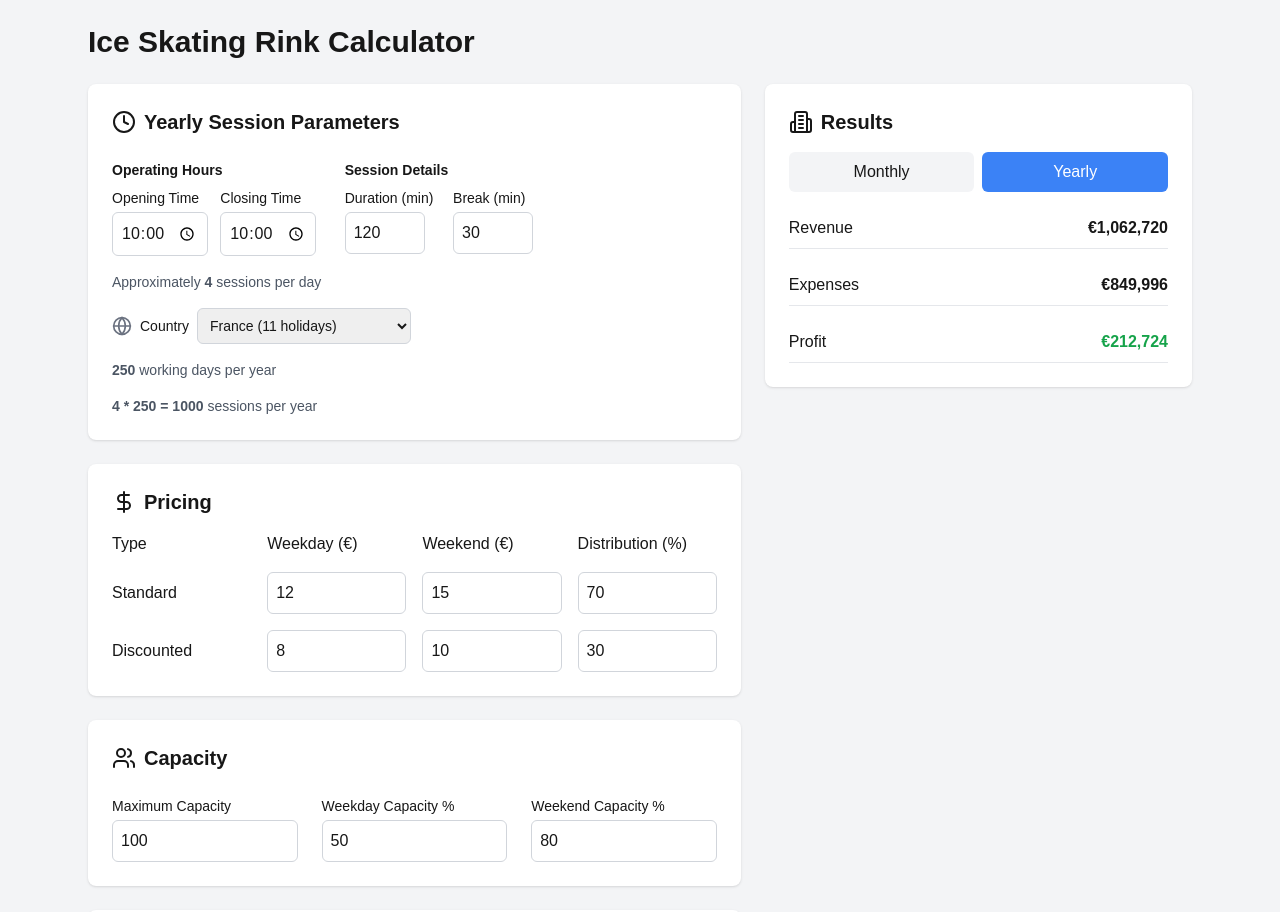
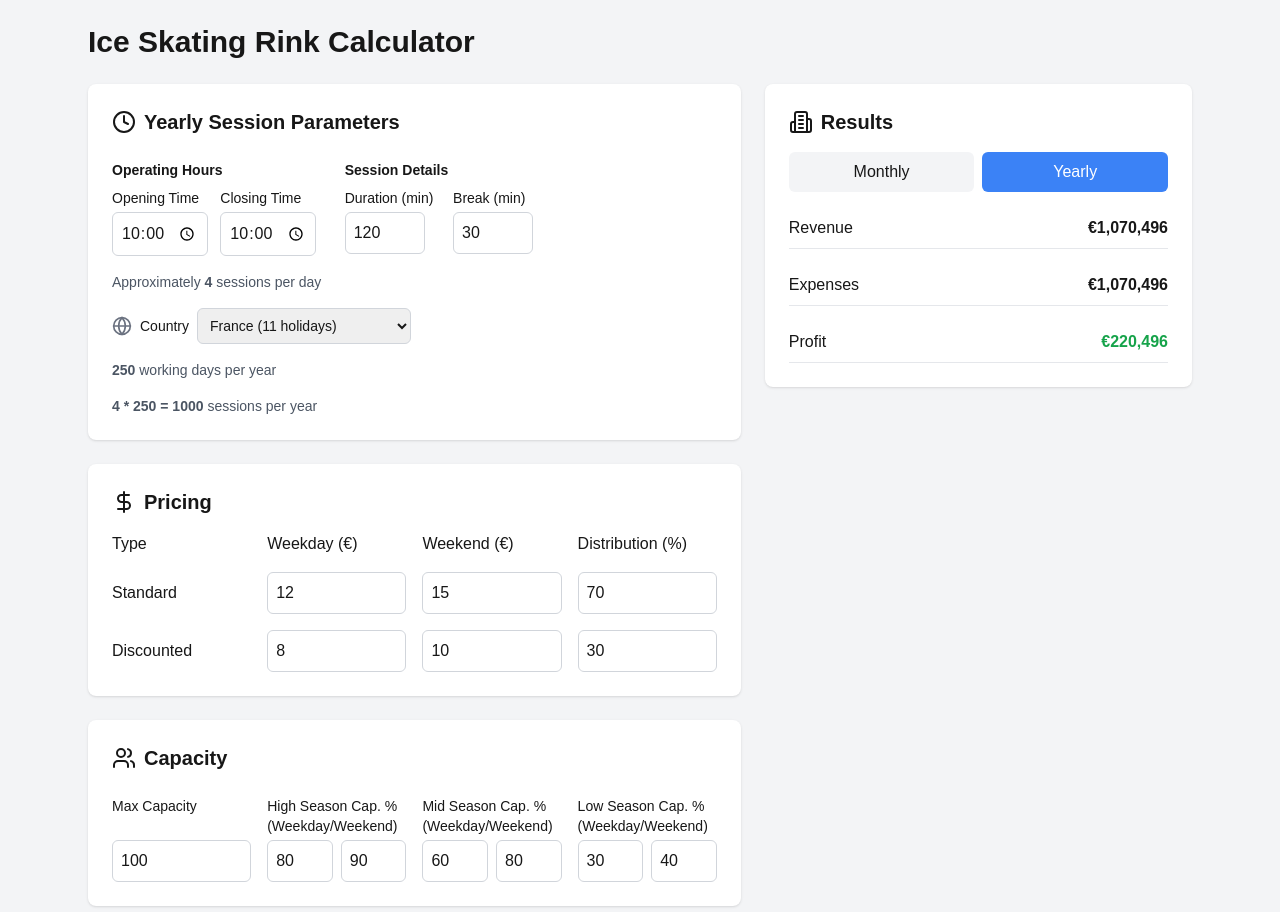
Before and after one commit to trkaplan/profitmeter-web, a Next.js app: page / in a window 1280 px wide. Shown: the top 912 px of the page. Built offline with nearby package versions, Linux system fonts and the light colour scheme.

Commit message:
add seasonal capacity

```diff
--- a/pages/index.tsx
+++ b/pages/index.tsx
@@ -21,8 +21,12 @@ type Pricing = {
 
 type Capacity = {
   max_capacity: number
-  weekday_percentage: number
-  weekend_percentage: number
+  high_season_weekday_percentage: number
+  high_season_weekend_percentage: number
+  mid_season_weekday_percentage: number
+  mid_season_weekend_percentage: number
+  low_season_weekday_percentage: number
+  low_season_weekend_percentage: number
 }
 
 type FormData = {
@@ -67,8 +71,12 @@ const CalculatorForm = () => {
     },
     capacity: {
       max_capacity: 100,
-      weekday_percentage: 50,
-      weekend_percentage: 80,
+      high_season_weekday_percentage: 80,
+      high_season_weekend_percentage: 90,
+      mid_season_weekday_percentage: 60,
+      mid_season_weekend_percentage: 80,
+      low_season_weekday_percentage: 30,
+      low_season_weekend_percentage: 40,
     },
     expenses: initialExpenses,
   })
@@ -109,7 +117,35 @@ const CalculatorForm = () => {
     field: V,
     value: FormData[T][U][V]
   ) => {
-    setFormData((prev) => ({
+    setFormData((prev) => {
+      // Handle distribution adjustments
+      if (
+        section === 'pricing' &&
+        (field === 'standard_distribution' || field === 'discounted_distribution')
+      ) {
+        const newValue = value as number
+        const pricing = prev[section][subsection] as Pricing
+
+        // Ensure the value is between 0 and 100
+        const clampedValue = Math.max(0, Math.min(100, newValue))
+
+        return {
+          ...prev,
+          [section]: {
+            ...prev[section],
+            [subsection]: {
+              ...prev[section][subsection],
+              standard_distribution:
+                field === 'standard_distribution' ? clampedValue : 100 - clampedValue,
+              discounted_distribution:
+                field === 'discounted_distribution' ? clampedValue : 100 - clampedValue,
+            },
+          },
+        }
+      }
+
+      // Handle other fields normally
+      return {
         ...prev,
         [section]: {
           ...prev[section],
@@ -118,7 +154,8 @@ const CalculatorForm = () => {
             [field]: value,
           },
         },
-    }))
+      }
+    })
   }
 
   const handleCapacityChange = (field: keyof FormData['capacity'], value: number) => {
@@ -211,18 +248,44 @@ const CalculatorForm = () => {
     return Math.floor(totalMinutes / sessionLength)
   }
 
+  const getSeasonalPercentages = (month: number): { weekday: number; weekend: number } => {
+    // High season: Nov-Feb (10, 11, 0, 1)
+    if (month === 10 || month === 11 || month === 0 || month === 1) {
+      return {
+        weekday: formData.capacity.high_season_weekday_percentage,
+        weekend: formData.capacity.high_season_weekend_percentage,
+      }
+    }
+    // Mid season: Mar-Apr, Sep-Oct (2, 3, 8, 9)
+    if (month === 2 || month === 3 || month === 8 || month === 9) {
+      return {
+        weekday: formData.capacity.mid_season_weekday_percentage,
+        weekend: formData.capacity.mid_season_weekend_percentage,
+      }
+    }
+    // Low season: May-Aug (4, 5, 6, 7)
+    return {
+      weekday: formData.capacity.low_season_weekday_percentage,
+      weekend: formData.capacity.low_season_weekend_percentage,
+    }
+  }
+
   const calculateMonthlyRevenue = () => {
     const weekdaySessions = calculateWeekdaySessions()
     const weekendSessions = weekdaySessions // Assuming same schedule for weekends
+
+    // Get current month (0-11)
+    const currentMonth = new Date().getMonth()
+    const seasonalPercentages = getSeasonalPercentages(currentMonth)
 
     // Calculate average working days per month (excluding holidays)
     const workingDaysPerMonth = selectedCountry.workingDays / 12
     const weekdaysPerMonth = Math.round(workingDaysPerMonth) // Weekdays excluding holidays
     const weekendsPerMonth = Math.round(30.44 - workingDaysPerMonth) // Average days in month minus working days
 
-    // Calculate weekday revenue
+    // Calculate weekday revenue with seasonal adjustment
     const weekdayCapacity = Math.round(
-      (formData.capacity.max_capacity * formData.capacity.weekday_percentage) / 100
+      (formData.capacity.max_capacity * seasonalPercentages.weekday) / 100
     )
     const weekdayStandardRevenue = Math.round(
       weekdaySessions *
@@ -239,9 +302,9 @@ const CalculatorForm = () => {
         (formData.pricing.weekday.discounted_distribution / 100)
     )
 
-    // Calculate weekend revenue
+    // Calculate weekend revenue with seasonal adjustment
     const weekendCapacity = Math.round(
-      (formData.capacity.max_capacity * formData.capacity.weekend_percentage) / 100
+      (formData.capacity.max_capacity * seasonalPercentages.weekend) / 100
     )
     const weekendStandardRevenue = Math.round(
       weekendSessions *
@@ -258,17 +321,73 @@ const CalculatorForm = () => {
         (formData.pricing.weekend.discounted_distribution / 100)
     )
 
-    const monthlyRevenue = Math.round(
+    return {
+      weekdayStandardRevenue,
+      weekdayDiscountedRevenue,
+      weekendStandardRevenue,
+      weekendDiscountedRevenue,
+      totalRevenue:
         weekdayStandardRevenue +
         weekdayDiscountedRevenue +
         weekendStandardRevenue +
-        weekendDiscountedRevenue
+        weekendDiscountedRevenue,
+    }
+  }
+
+  const calculateYearlyResults = () => {
+    let totalRevenue = 0
+    let monthlyRevenues = []
+
+    // Calculate revenue for each month
+    for (let month = 0; month < 12; month++) {
+      const seasonalPercentages = getSeasonalPercentages(month)
+
+      // Calculate base monthly revenue
+      const weekdaySessions = calculateWeekdaySessions()
+      const weekendSessions = weekdaySessions
+
+      const workingDaysPerMonth = selectedCountry.workingDays / 12
+      const weekdaysPerMonth = Math.round(workingDaysPerMonth)
+      const weekendsPerMonth = Math.round(30.44 - workingDaysPerMonth)
+
+      // Calculate weekday revenue with seasonal adjustment
+      const weekdayCapacity = Math.round(
+        (formData.capacity.max_capacity * seasonalPercentages.weekday) / 100
       )
-    return monthlyRevenue
+      const weekdayRevenue =
+        weekdaySessions *
+        weekdaysPerMonth *
+        weekdayCapacity *
+        ((formData.pricing.weekday.standard * formData.pricing.weekday.standard_distribution +
+          formData.pricing.weekday.discounted * formData.pricing.weekday.discounted_distribution) /
+          100)
+
+      // Calculate weekend revenue with seasonal adjustment
+      const weekendCapacity = Math.round(
+        (formData.capacity.max_capacity * seasonalPercentages.weekend) / 100
+      )
+      const weekendRevenue =
+        weekendSessions *
+        weekendsPerMonth *
+        weekendCapacity *
+        ((formData.pricing.weekend.standard * formData.pricing.weekend.standard_distribution +
+          formData.pricing.weekend.discounted * formData.pricing.weekend.discounted_distribution) /
+          100)
+
+      const monthlyRevenue = Math.round(weekdayRevenue + weekendRevenue)
+      monthlyRevenues.push(monthlyRevenue)
+      totalRevenue += monthlyRevenue
+    }
+
+    return {
+      monthlyRevenues,
+      totalRevenue: Math.round(totalRevenue),
+      averageMonthlyRevenue: Math.round(totalRevenue / 12),
+    }
   }
 
   const calculateMonthlyResults = () => {
-    const monthlyRevenue = calculateMonthlyRevenue()
+    const monthlyRevenue = calculateMonthlyRevenue().totalRevenue
     const totalExpenses = formData.expenses.reduce((a, b) => a + b.totalAmount, 0)
     const monthlyExpenses = Math.round(totalExpenses / 12) // Round monthly expenses
     const monthlyProfit = Math.round(monthlyRevenue - monthlyExpenses)
@@ -277,15 +396,6 @@ const CalculatorForm = () => {
       revenue: Math.round(monthlyRevenue),
       expenses: monthlyExpenses,
       profit: monthlyProfit,
-    }
-  }
-
-  const calculateYearlyResults = () => {
-    const monthlyResults = calculateMonthlyResults()
-    return {
-      revenue: Math.round(monthlyResults.revenue * 12),
-      expenses: Math.round(monthlyResults.expenses * 12),
-      profit: Math.round(monthlyResults.profit * 12),
     }
   }
 
@@ -510,34 +620,100 @@ const CalculatorForm = () => {
               <h2 className="text-xl font-semibold">Capacity</h2>
             </div>
 
-            <div className="grid grid-cols-3 gap-6">
+            <div className="space-y-4">
+              <div className="grid grid-cols-4 gap-4">
                 <div>
-                <label className="block text-sm font-medium">Maximum Capacity</label>
+                  <label className="block text-sm font-medium">
+                    Max Capacity
+                    <br />
+                    &nbsp;
+                  </label>
+                  <div className="mt-1">
                     <NumberInput
                       value={formData.capacity.max_capacity}
                       onChange={(value) => handleCapacityChange('max_capacity', value)}
-                  className="mt-1 w-full rounded-md border border-gray-300 p-2"
+                      className="w-full rounded-md border border-gray-300 p-2"
                     />
+                  </div>
                 </div>
 
                 <div>
-                <label className="block text-sm font-medium">Weekday Capacity %</label>
+                  <label className="block text-sm font-medium">
+                    High Season Cap. % (Weekday/Weekend)
+                  </label>
+                  <div className="grid grid-cols-2 gap-2 mt-1">
                     <NumberInput
-                  value={formData.capacity.weekday_percentage}
-                  onChange={(value) => handleCapacityChange('weekday_percentage', value)}
+                      value={formData.capacity.high_season_weekday_percentage}
+                      onChange={(value) =>
+                        handleCapacityChange('high_season_weekday_percentage', value)
+                      }
                       max={100}
-                  className="mt-1 w-full rounded-md border border-gray-300 p-2"
+                      className="w-full rounded-md border border-gray-300 p-2"
+                      placeholder="Weekday"
                     />
+                    <NumberInput
+                      value={formData.capacity.high_season_weekend_percentage}
+                      onChange={(value) =>
+                        handleCapacityChange('high_season_weekend_percentage', value)
+                      }
+                      max={100}
+                      className="w-full rounded-md border border-gray-300 p-2"
+                      placeholder="Weekend"
+                    />
+                  </div>
                 </div>
 
                 <div>
-                <label className="block text-sm font-medium">Weekend Capacity %</label>
+                  <label className="block text-sm font-medium">
+                    Mid Season Cap. % (Weekday/Weekend)
+                  </label>
+                  <div className="grid grid-cols-2 gap-2 mt-1">
                     <NumberInput
-                  value={formData.capacity.weekend_percentage}
-                  onChange={(value) => handleCapacityChange('weekend_percentage', value)}
+                      value={formData.capacity.mid_season_weekday_percentage}
+                      onChange={(value) =>
+                        handleCapacityChange('mid_season_weekday_percentage', value)
+                      }
                       max={100}
-                  className="mt-1 w-full rounded-md border border-gray-300 p-2"
+                      className="w-full rounded-md border border-gray-300 p-2"
+                      placeholder="Weekday"
                     />
+                    <NumberInput
+                      value={formData.capacity.mid_season_weekend_percentage}
+                      onChange={(value) =>
+                        handleCapacityChange('mid_season_weekend_percentage', value)
+                      }
+                      max={100}
+                      className="w-full rounded-md border border-gray-300 p-2"
+                      placeholder="Weekend"
+                    />
+                  </div>
+                </div>
+
+                <div>
+                  <label className="block text-sm font-medium">
+                    Low Season Cap. % (Weekday/Weekend)
+                  </label>
+                  <div className="grid grid-cols-2 gap-2 mt-1">
+                    <NumberInput
+                      value={formData.capacity.low_season_weekday_percentage}
+                      onChange={(value) =>
+                        handleCapacityChange('low_season_weekday_percentage', value)
+                      }
+                      max={100}
+                      className="w-full rounded-md border border-gray-300 p-2"
+                      placeholder="Weekday"
+                    />
+                    <NumberInput
+                      value={formData.capacity.low_season_weekend_percentage}
+                      onChange={(value) =>
+                        handleCapacityChange('low_season_weekend_percentage', value)
+                      }
+                      max={100}
+                      className="w-full rounded-md border border-gray-300 p-2"
+                      placeholder="Weekend"
+                    />
+                  </div>
+                </div>
               </div>
             </div>
           </div>
@@ -636,16 +812,23 @@ const CalculatorForm = () => {
                 <>
                   <div className="flex justify-between items-center py-2 border-b">
                     <span>Revenue</span>
-                    <span className="font-semibold">{formatCurrency(yearlyResults.revenue)}</span>
+                    <span className="font-semibold">
+                      {formatCurrency(yearlyResults.totalRevenue)}
+                    </span>
                   </div>
                   <div className="flex justify-between items-center py-2 border-b">
                     <span>Expenses</span>
-                    <span className="font-semibold">{formatCurrency(yearlyResults.expenses)}</span>
+                    <span className="font-semibold">
+                      {formatCurrency(yearlyResults.totalRevenue)}
+                    </span>
                   </div>
                   <div className="flex justify-between items-center py-2 border-b">
                     <span>Profit</span>
                     <span className="font-semibold text-green-600">
-                      {formatCurrency(yearlyResults.profit)}
+                      {formatCurrency(
+                        yearlyResults.totalRevenue -
+                          formData.expenses.reduce((a, b) => a + b.totalAmount, 0)
+                      )}
                     </span>
                   </div>
                 </>
```
Lines whose indentation alone changed are shown as unchanged.
